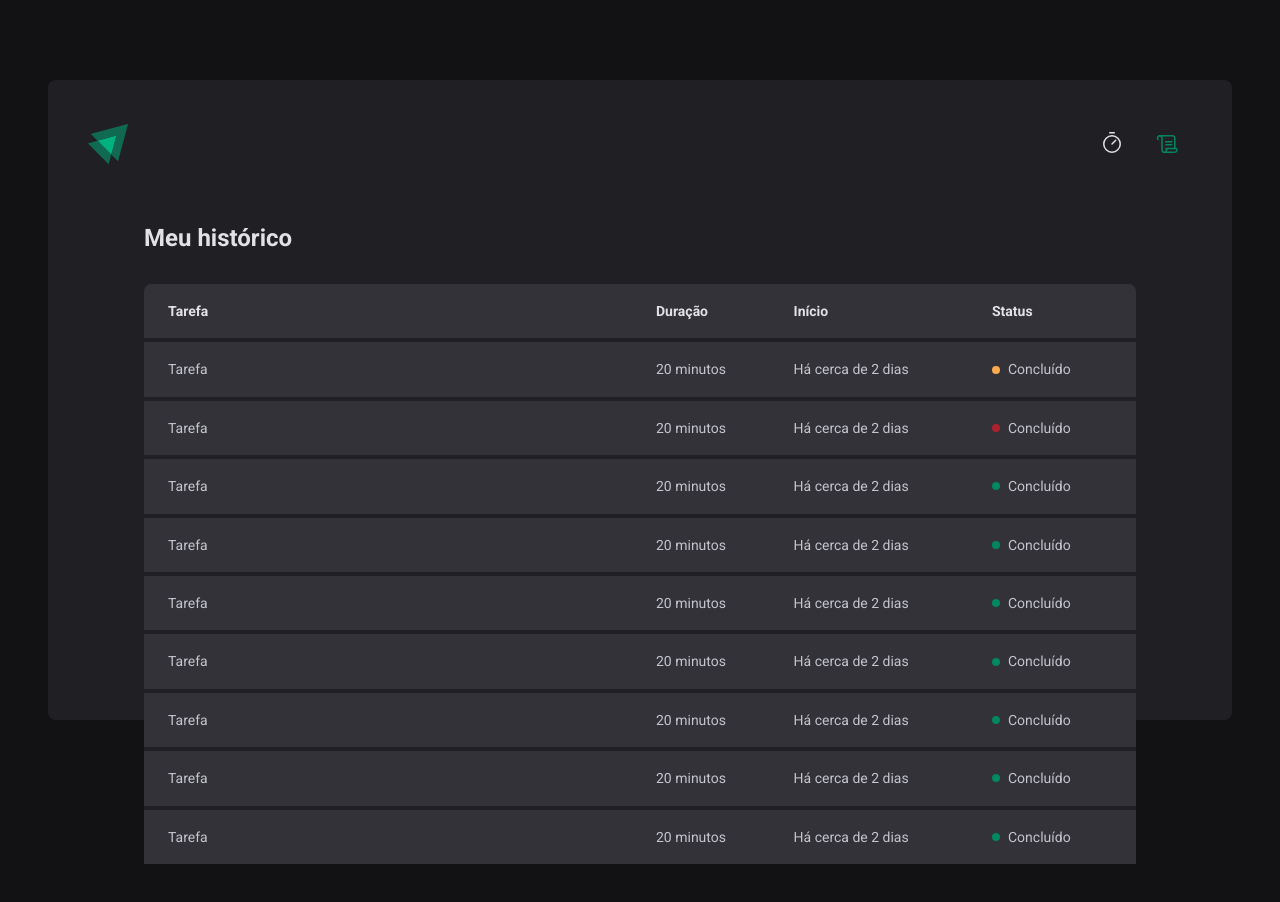
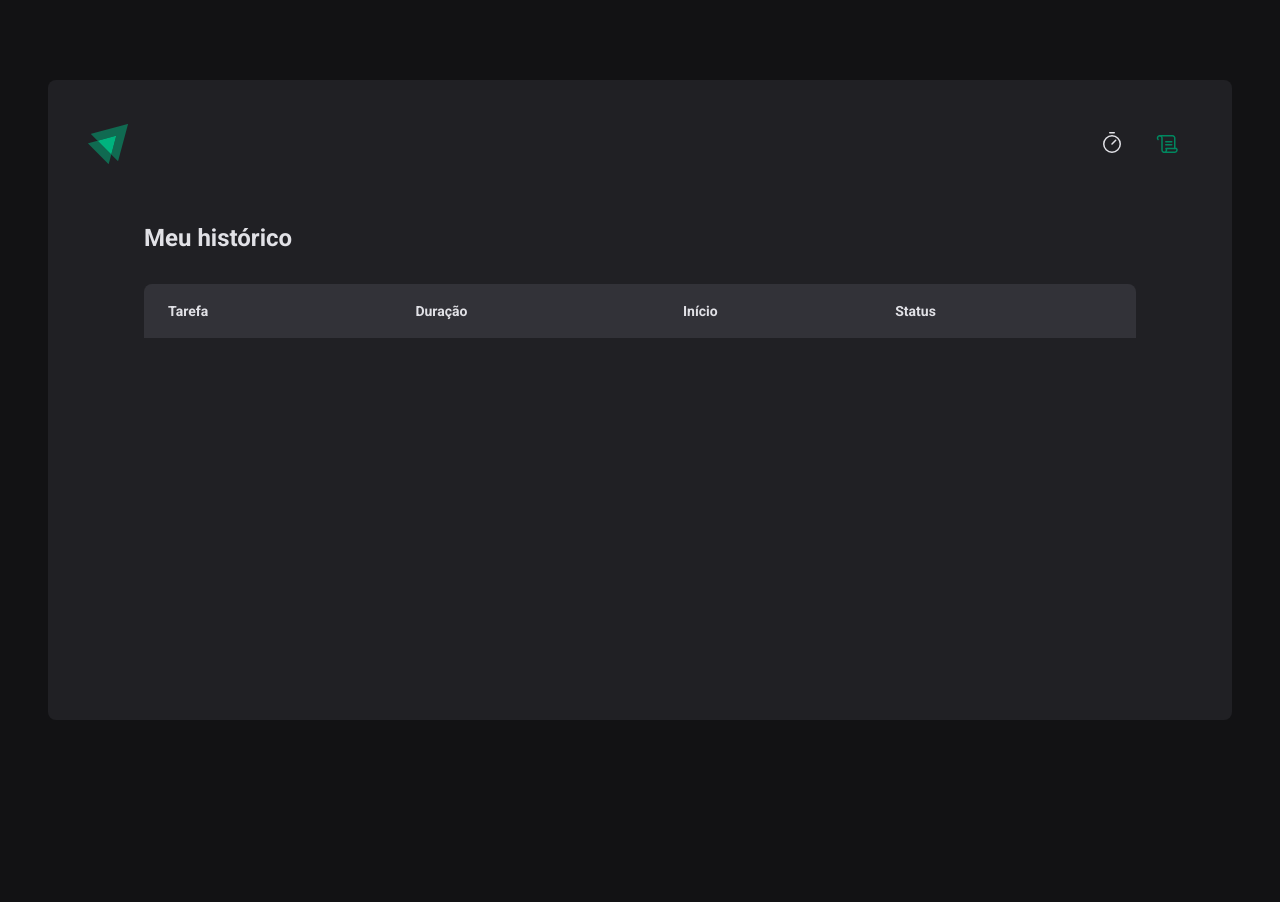
Before and after one commit to thrsouza/02-creating-spa-with-reactjs, a React (Vite) app: page /history in a window 1280 px wide. Shown: the top 902 px of the page. After the commit the page ends 800 px from the top, so only its background shows below. Built offline with nearby package versions, Linux system fonts and the light colour scheme.

Commit message:
chore: end of context implementation

```diff
--- a/src/App.tsx
+++ b/src/App.tsx
@@ -1,5 +1,6 @@
 import { BrowserRouter } from 'react-router-dom'
 import { ThemeProvider } from 'styled-components'
+import { CyclesContextProvider } from './contexts/CyclesContext'
 
 import { Router } from './Router'
 import { GlobalStyle } from './styles/global'
@@ -9,7 +10,9 @@
   return (
     <ThemeProvider theme={defaultTheme}>
       <BrowserRouter>
-        <Router />
+        <CyclesContextProvider>
+          <Router />
+        </CyclesContextProvider>
       </BrowserRouter>
       <GlobalStyle />
     </ThemeProvider>
--- /dev/null
+++ b/src/contexts/CyclesContext.tsx
@@ -0,0 +1,102 @@
+import { createContext, ReactNode, useState } from 'react'
+
+interface Cycle {
+  id: string
+  task: string
+  minutesAmount: number
+  startDate: Date
+  interruptedDate?: Date
+  finishedDate?: Date
+}
+
+interface CreateCycleData {
+  task: string
+  minutesAmount: number
+}
+
+interface CyclesContextType {
+  cycles: Cycle[]
+  activeCycleId: string | null
+  activeCycle: Cycle | undefined
+  amountSecondsPassed: number
+  createNewCycle: (data: CreateCycleData) => void
+  interruptActiveCycle: () => void
+  updateSecondsPassed: (seconds: number) => void
+  markActiveCycleAsFinished: () => void
+}
+
+export const CyclesContext = createContext({} as CyclesContextType)
+
+interface CyclesContextProviderProps {
+  children: ReactNode
+}
+
+export function CyclesContextProvider({
+  children,
+}: CyclesContextProviderProps) {
+  const [cycles, setCycles] = useState<Cycle[]>([])
+  const [activeCycleId, setActiveCycleId] = useState<string | null>(null)
+  const [amountSecondsPassed, setAmountSecondsPassed] = useState(0)
+
+  const activeCycle = cycles.find((cycle) => cycle.id === activeCycleId)
+
+  function updateSecondsPassed(seconds: number) {
+    setAmountSecondsPassed(seconds)
+  }
+
+  function markActiveCycleAsFinished() {
+    setCycles((state) =>
+      state.map((cycle) => {
+        if (cycle.id === activeCycleId) {
+          return { ...cycle, finishedDate: new Date() }
+        }
+        return cycle
+      }),
+    )
+  }
+
+  function createNewCycle(data: CreateCycleData) {
+    const id = String(new Date().getTime())
+
+    const newCycle: Cycle = {
+      id,
+      task: data.task,
+      minutesAmount: data.minutesAmount,
+      startDate: new Date(),
+    }
+
+    setCycles((state) => [...state, newCycle])
+    setActiveCycleId(id)
+    setAmountSecondsPassed(0)
+  }
+
+  function interruptActiveCycle() {
+    setCycles((state) =>
+      state.map((cycle) => {
+        if (cycle.id === activeCycleId) {
+          return { ...cycle, interruptedDate: new Date() }
+        }
+        return cycle
+      }),
+    )
+
+    setActiveCycleId(null)
+  }
+
+  return (
+    <CyclesContext.Provider
+      value={{
+        cycles,
+        activeCycle,
+        activeCycleId,
+        amountSecondsPassed,
+        createNewCycle,
+        interruptActiveCycle,
+        updateSecondsPassed,
+        markActiveCycleAsFinished,
+      }}
+    >
+      {children}
+    </CyclesContext.Provider>
+  )
+}
--- a/src/pages/History/index.tsx
+++ b/src/pages/History/index.tsx
@@ -1,6 +1,14 @@
+import { useContext } from 'react'
+import { formatDistanceToNow } from 'date-fns'
+import ptBR from 'date-fns/locale/pt-BR'
+
+import { CyclesContext } from '../../contexts/CyclesContext'
+
 import { HistoryContainer, HistoryList, Status } from './styles'
 
 export function History() {
+  const { cycles } = useContext(CyclesContext)
+
   return (
     <HistoryContainer>
       <h1>Meu histórico</h1>
@@ -16,78 +24,31 @@
             </tr>
           </thead>
           <tbody>
-            <tr>
-              <td>Tarefa</td>
-              <td>20 minutos</td>
-              <td>Há cerca de 2 dias</td>
-              <td>
-                <Status statusColor="yellow">Concluído</Status>
-              </td>
-            </tr>
-            <tr>
-              <td>Tarefa</td>
-              <td>20 minutos</td>
-              <td>Há cerca de 2 dias</td>
-              <td>
-                <Status statusColor="red">Concluído</Status>
-              </td>
-            </tr>
-            <tr>
-              <td>Tarefa</td>
-              <td>20 minutos</td>
-              <td>Há cerca de 2 dias</td>
-              <td>
-                <Status statusColor="green">Concluído</Status>
-              </td>
-            </tr>
-            <tr>
-              <td>Tarefa</td>
-              <td>20 minutos</td>
-              <td>Há cerca de 2 dias</td>
-              <td>
-                <Status statusColor="green">Concluído</Status>
-              </td>
-            </tr>
-            <tr>
-              <td>Tarefa</td>
-              <td>20 minutos</td>
-              <td>Há cerca de 2 dias</td>
-              <td>
-                <Status statusColor="green">Concluído</Status>
-              </td>
-            </tr>
-            <tr>
-              <td>Tarefa</td>
-              <td>20 minutos</td>
-              <td>Há cerca de 2 dias</td>
-              <td>
-                <Status statusColor="green">Concluído</Status>
-              </td>
-            </tr>
-            <tr>
-              <td>Tarefa</td>
-              <td>20 minutos</td>
-              <td>Há cerca de 2 dias</td>
-              <td>
-                <Status statusColor="green">Concluído</Status>
-              </td>
-            </tr>
-            <tr>
-              <td>Tarefa</td>
-              <td>20 minutos</td>
-              <td>Há cerca de 2 dias</td>
-              <td>
-                <Status statusColor="green">Concluído</Status>
-              </td>
-            </tr>
-            <tr>
-              <td>Tarefa</td>
-              <td>20 minutos</td>
-              <td>Há cerca de 2 dias</td>
-              <td>
-                <Status statusColor="green">Concluído</Status>
-              </td>
-            </tr>
+            {cycles.map((cycle) => (
+              <tr key={cycle.id}>
+                <td>{cycle.task}</td>
+                <td>{cycle.minutesAmount} minutos</td>
+                <td>
+                  {formatDistanceToNow(cycle.startDate, {
+                    addSuffix: true,
+                    locale: ptBR,
+                  })}
+                </td>
+                <td>
+                  {cycle.finishedDate && (
+                    <Status statusColor="green">Concluído</Status>
+                  )}
+
+                  {cycle.interruptedDate && (
+                    <Status statusColor="red">Interrompido</Status>
+                  )}
+
+                  {!cycle.finishedDate && !cycle.interruptedDate && (
+                    <Status statusColor="yellow">Em andamento</Status>
+                  )}
+                </td>
+              </tr>
+            ))}
           </tbody>
         </table>
       </HistoryList>
--- a/src/pages/Home/components/Countdown/index.tsx
+++ b/src/pages/Home/components/Countdown/index.tsx
@@ -1,6 +1,6 @@
 import { differenceInSeconds } from 'date-fns'
 import { useContext, useEffect } from 'react'
-import { CyclesContext } from '../..'
+import { CyclesContext } from '../../../../contexts/CyclesContext'
 import { CountdownContainer, Separator } from './styles'
 
 export function Countdown() {
@@ -8,7 +8,7 @@
     activeCycle,
     activeCycleId,
     amountSecondsPassed,
-    setSecondsPassed,
+    updateSecondsPassed,
     markActiveCycleAsFinished,
   } = useContext(CyclesContext)
 
@@ -31,11 +31,12 @@
           activeCycle.startDate,
         )
 
-        setSecondsPassed(diffSeconds)
-
         if (diffSeconds === totalSeconds) {
           markActiveCycleAsFinished()
+          updateSecondsPassed(totalSeconds)
           clearInterval(interval)
+        } else {
+          updateSecondsPassed(diffSeconds)
         }
       }, 1000)
     }
@@ -47,7 +48,7 @@
     activeCycle,
     activeCycleId,
     markActiveCycleAsFinished,
-    setSecondsPassed,
+    updateSecondsPassed,
     totalSeconds,
   ])
 
--- a/src/pages/Home/components/NewCycleForm/index.tsx
+++ b/src/pages/Home/components/NewCycleForm/index.tsx
@@ -1,7 +1,7 @@
 import { useContext } from 'react'
 import { useFormContext } from 'react-hook-form'
 
-import { CyclesContext } from '../..'
+import { CyclesContext } from '../../../../contexts/CyclesContext'
 
 import { FormContainer, MinutesAmountInput, TaskInput } from './styles'
 
--- a/src/pages/Home/index.tsx
+++ b/src/pages/Home/index.tsx
@@ -1,8 +1,8 @@
-import { createContext, useState } from 'react'
+import { useContext } from 'react'
 import { HandPalm, Play } from 'phosphor-react'
 import { useForm, FormProvider } from 'react-hook-form'
+import { zodResolver } from '@hookform/resolvers/zod'
 import * as zod from 'zod'
-import { zodResolver } from '@hookform/resolvers/zod'
 
 import { NewCycleForm } from './components/NewCycleForm'
 import { Countdown } from './components/Countdown'
@@ -12,6 +12,7 @@
   StartCountdownButton,
   StopCountdownButton,
 } from './styles'
+import { CyclesContext } from '../../contexts/CyclesContext'
 
 const newCycleFormValidationSchema = zod.object({
   task: zod
@@ -31,31 +32,9 @@
 
 type NewCycleFormData = zod.infer<typeof newCycleFormValidationSchema>
 
-interface Cycle {
-  id: string
-  task: string
-  minutesAmount: number
-  startDate: Date
-  interruptedDate?: Date
-  finishedDate?: Date
-}
-
-interface CyclesContextType {
-  activeCycle: Cycle | undefined
-  activeCycleId: string | null
-  amountSecondsPassed: number
-  setSecondsPassed: (seconds: number) => void
-  markActiveCycleAsFinished: () => void
-}
-
-export const CyclesContext = createContext({} as CyclesContextType)
-
 export function Home() {
-  const [cycles, setCycles] = useState<Cycle[]>([])
-  const [activeCycleId, setActiveCycleId] = useState<string | null>(null)
-  const [amountSecondsPassed, setAmountSecondsPassed] = useState(0)
-
-  const activeCycle = cycles.find((cycle) => cycle.id === activeCycleId)
+  const { activeCycle, createNewCycle, interruptActiveCycle } =
+    useContext(CyclesContext)
 
   const newCycleForm = useForm<NewCycleFormData>({
     resolver: zodResolver(newCycleFormValidationSchema),
@@ -67,73 +46,28 @@
 
   const { handleSubmit, watch, reset } = newCycleForm
 
-  function setSecondsPassed(seconds: number) {
-    setAmountSecondsPassed(seconds)
-  }
-
-  function markActiveCycleAsFinished() {
-    setCycles((state) =>
-      state.map((cycle) => {
-        if (cycle.id === activeCycleId) {
-          return { ...cycle, finishedDate: new Date() }
-        }
-        return cycle
-      }),
-    )
-  }
+  const task = watch('task')
+  const isSubmitDisabled = !task
 
   function handleCreateNewCycle(data: NewCycleFormData) {
-    const id = String(new Date().getTime())
-
-    const newCycle: Cycle = {
-      id,
-      task: data.task,
-      minutesAmount: data.minutesAmount,
-      startDate: new Date(),
-    }
-
-    setCycles((state) => [...state, newCycle])
-    setActiveCycleId(id)
-    setAmountSecondsPassed(0)
+    createNewCycle(data)
     reset()
   }
 
-  function handleInterruptCycle() {
-    setCycles((state) =>
-      state.map((cycle) => {
-        if (cycle.id === activeCycleId) {
-          return { ...cycle, interruptedDate: new Date() }
-        }
-        return cycle
-      }),
-    )
-
-    setActiveCycleId(null)
+  function handleInterruptActiveCycle() {
+    interruptActiveCycle()
   }
-
-  const task = watch('task')
-  const isSubmitDisabled = !task
 
   return (
     <HomeContainer>
       <form onSubmit={handleSubmit(handleCreateNewCycle)}>
-        <CyclesContext.Provider
-          value={{
-            activeCycle,
-            activeCycleId,
-            amountSecondsPassed,
-            setSecondsPassed,
-            markActiveCycleAsFinished,
-          }}
-        >
-          <FormProvider {...newCycleForm}>
-            <NewCycleForm />
-          </FormProvider>
-          <Countdown />
-        </CyclesContext.Provider>
+        <FormProvider {...newCycleForm}>
+          <NewCycleForm />
+        </FormProvider>
+        <Countdown />
 
         {activeCycle ? (
-          <StopCountdownButton onClick={handleInterruptCycle}>
+          <StopCountdownButton onClick={handleInterruptActiveCycle}>
             <HandPalm size={24} />
             Interromper
           </StopCountdownButton>
```
